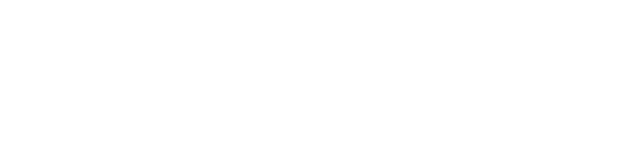
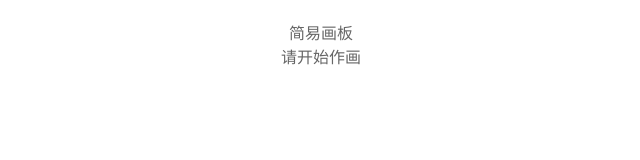
Before and after one commit to hushuo1207/canvas-demo-1, a plain HTML site: page index.html in a window 1280 px wide. Shown: the whole page, without its empty margins (319-959 px from the left). Drawn offline with Linux system fonts and the light colour scheme.

Commit message:
add title

```diff
--- a/index.html
+++ b/index.html
@@ -10,7 +10,11 @@
 </head>
 <body>
   <canvas id="canvas" width="100" height="100"></canvas>
-
+  <div class="title">
+    简易画板
+    <br>
+    请开始作画
+  </div>
   <script>
     let canvas = document.getElementById("canvas")
     canvas.width = document.documentElement.clientWidth;
@@ -59,7 +63,6 @@
       ctx.moveTo(x1, y1);
       ctx.lineTo(x2, y2);
       ctx.stroke();
-
     }
   </script>
 </body>
--- a/style.css
+++ b/style.css
@@ -5,8 +5,23 @@
 }
 #canvas {
   display: block;
+  z-index: 1;
+  position: absolute;
   /*height: 99vh;*/
   /*width: 99vw;*/
-    /*border: 1px solid red;*/
-
+  /* border: 1px solid red; */
 }
+body {
+  position: relative;
+}
+.title {
+  position: absolute;
+  /* border: 1px solid red; */
+  z-index: 0;
+  top: 20px;
+  left: 50%;
+  transform: translateX(-50%);
+  color: #666;
+  width: 100px;
+  text-align: center;
+}
```
Lines whose indentation alone changed are shown as unchanged.
